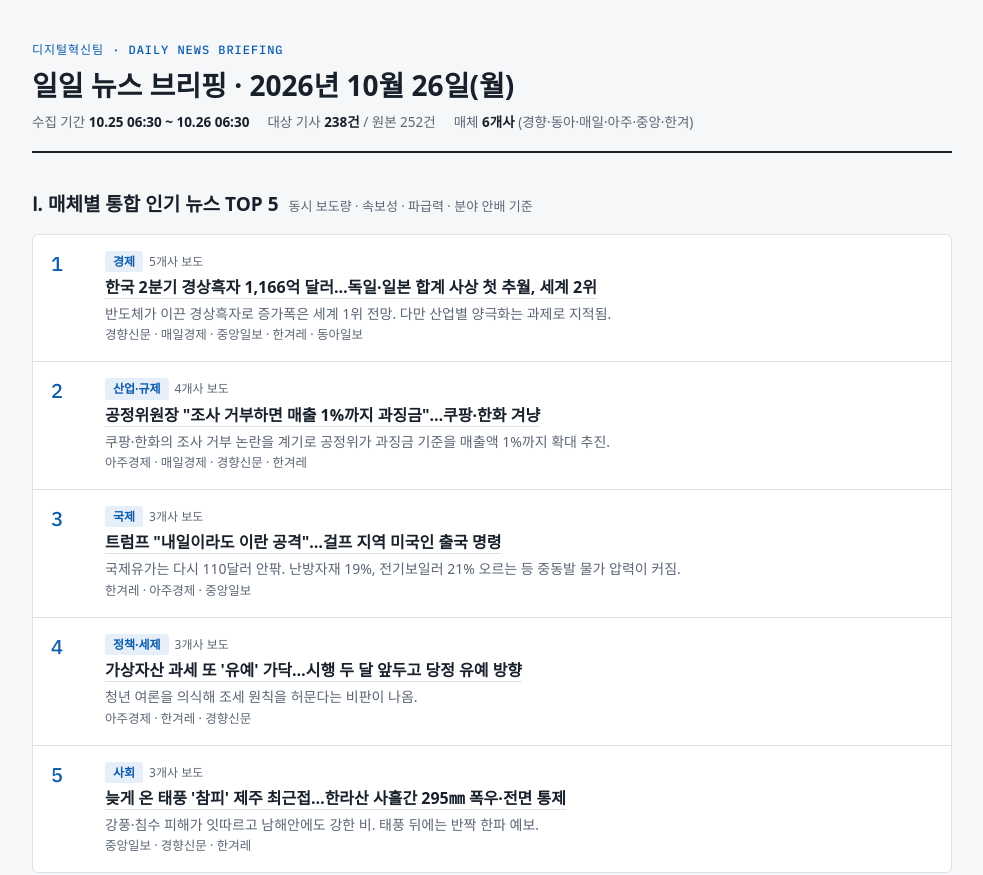
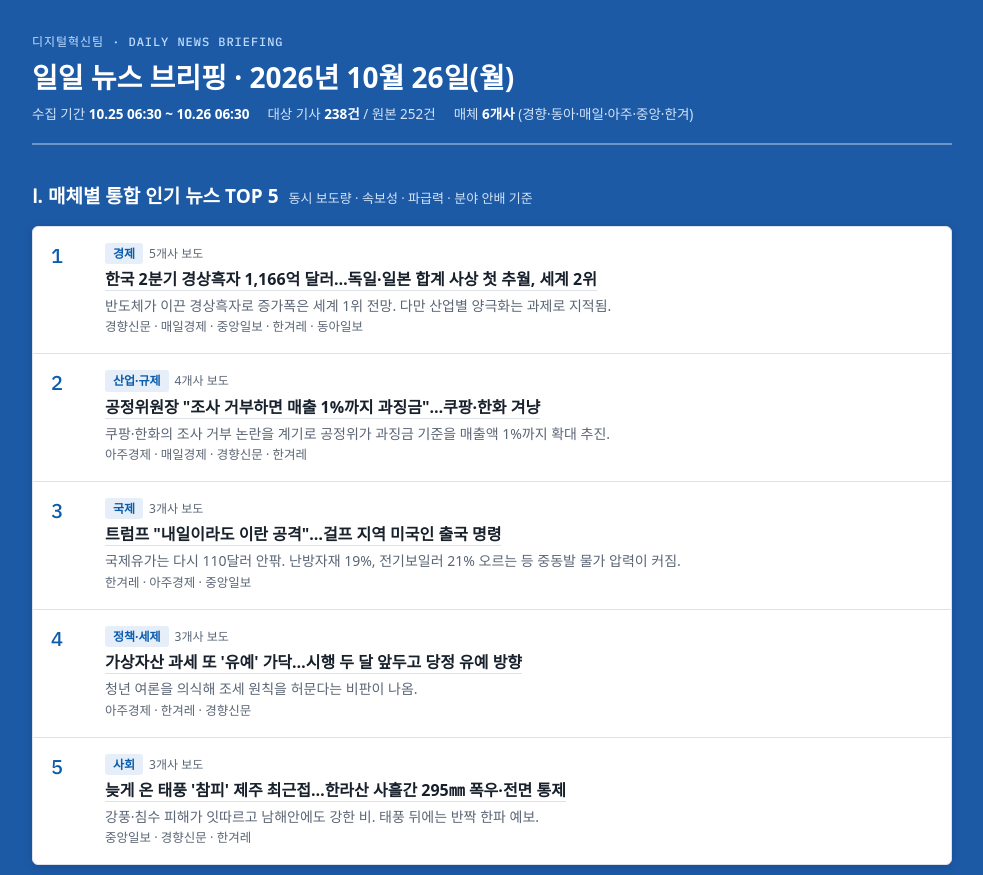
Before and after one commit to DY-SeolRoh/DI_Dashboard_test, a plain HTML site: page reports/2026-10-26/briefing.html in a window 1280 px wide. Shown: the top 875 px of the page, without its empty margins (148-1131 px from the left). Drawn offline with Linux system fonts and the light colour scheme; a web font is replaced by a local one.

Commit message:
브리핑 디자인: 전체 배경을 파란색으로 변경
Co-Authored-By: Claude Opus 5.5 <noreply@anthropic.com>
Claude-Session: https://claude.ai/code/session_01DQFX49o7hJKXrxMDPvE2z2

```diff
--- a/reports/2026-10-26/briefing.html
+++ b/reports/2026-10-26/briefing.html
@@ -5,30 +5,33 @@
 <style>
 /* Layout: single-column newsroom memo; ranked rows with source chips, two sections, notes at end */
 :root{
-  --bg:#f6f7f9; --surface:#ffffff; --fg:#17202b; --muted:#5b6675; --line:#dde2e8;
+  --bg:#1d5aa6; --on-bg:#ffffff; --on-bg-muted:#d3e3f7; --on-bg-line:rgba(255,255,255,.35); --on-bg-accent:#bfdcff;
+  --surface:#ffffff; --fg:#17202b; --muted:#5b6675; --line:#dde2e8;
   --accent:#0b5cad; --accent-soft:#e6eff9; --warn:#9a5b00; --warn-soft:#fdf3e2;
   --sans:"IBM Plex Sans KR","Apple SD Gothic Neo","Malgun Gothic",system-ui,sans-serif;
   --mono:"IBM Plex Mono",ui-monospace,Menlo,monospace;
 }
 @media (prefers-color-scheme: dark){:root:not([data-theme="light"]){
-  --bg:#0f141a; --surface:#171e27; --fg:#e6ebf1; --muted:#9aa6b4; --line:#2a3440;
-  --accent:#6aaef0; --accent-soft:#1a2b3f; --warn:#f0b257; --warn-soft:#33270f; color-scheme:dark}}
+  --bg:#0c2a52; --on-bg:#eef4fc; --on-bg-muted:#a9c2e2; --on-bg-line:rgba(190,215,250,.25); --on-bg-accent:#8cc0f5;
+  --surface:#14335c; --fg:#e6ebf1; --muted:#a3b3c7; --line:#27497a;
+  --accent:#7ab8f5; --accent-soft:#1c406f; --warn:#f0b257; --warn-soft:#33270f; color-scheme:dark}}
 :root[data-theme="dark"]{
-  --bg:#0f141a; --surface:#171e27; --fg:#e6ebf1; --muted:#9aa6b4; --line:#2a3440;
-  --accent:#6aaef0; --accent-soft:#1a2b3f; --warn:#f0b257; --warn-soft:#33270f; color-scheme:dark}
-body{background:var(--bg);color:var(--fg);font-family:var(--sans);font-size:15px;line-height:1.6}
+  --bg:#0c2a52; --on-bg:#eef4fc; --on-bg-muted:#a9c2e2; --on-bg-line:rgba(190,215,250,.25); --on-bg-accent:#8cc0f5;
+  --surface:#14335c; --fg:#e6ebf1; --muted:#a3b3c7; --line:#27497a;
+  --accent:#7ab8f5; --accent-soft:#1c406f; --warn:#f0b257; --warn-soft:#33270f; color-scheme:dark}
+body{background:var(--bg);color:var(--on-bg);margin:0;font-family:var(--sans);font-size:15px;line-height:1.6}
 .wrap{max-width:920px;margin:0 auto;padding-block:32px 56px;
   padding-left:max(16px,env(safe-area-inset-left,0px));padding-right:max(16px,env(safe-area-inset-right,0px));
   display:flex;flex-direction:column;gap:36px}
-header{display:flex;flex-direction:column;gap:8px;border-bottom:2px solid var(--fg);padding-bottom:18px}
-.eyebrow{font-family:var(--mono);font-size:12px;letter-spacing:.08em;text-transform:uppercase;color:var(--accent)}
+header{display:flex;flex-direction:column;gap:8px;border-bottom:2px solid var(--on-bg-line);padding-bottom:18px}
+.eyebrow{font-family:var(--mono);font-size:12px;letter-spacing:.08em;text-transform:uppercase;color:var(--on-bg-accent)}
 h1{font-size:28px;line-height:1.3;margin:0;text-wrap:balance;font-weight:700}
-.meta{display:flex;flex-wrap:wrap;gap:6px 18px;color:var(--muted);font-size:13.5px}
-.meta b{color:var(--fg);font-weight:600}
+.meta{display:flex;flex-wrap:wrap;gap:6px 18px;color:var(--on-bg-muted);font-size:13.5px}
+.meta b{color:var(--on-bg);font-weight:600}
 h2{font-size:19px;margin:0;display:flex;align-items:baseline;gap:10px;flex-wrap:wrap}
-h2 small{font-weight:400;color:var(--muted);font-size:13px}
+h2 small{font-weight:400;color:var(--on-bg-muted);font-size:13px}
 section{display:flex;flex-direction:column;gap:14px}
-ol.rank{list-style:none;margin:0;padding:0;background:var(--surface);border:1px solid var(--line);border-radius:6px}
+ol.rank{list-style:none;margin:0;padding:0;background:var(--surface);color:var(--fg);box-shadow:0 2px 10px rgba(0,20,60,.18);border:1px solid var(--line);border-radius:6px}
 ol.rank li{display:grid;grid-template-columns:40px 1fr;gap:4px 14px;padding:16px 18px;border-top:1px solid var(--line)}
 ol.rank li:first-child{border-top:0}
 .no{font-family:var(--mono);font-size:20px;color:var(--accent);line-height:1.3;grid-row:span 3}
@@ -44,14 +47,14 @@ ol.rank li:first-child{border-top:0}
 .src{font-size:12.5px;color:var(--muted)}
 .notice{background:var(--warn-soft);color:var(--fg);border-left:3px solid var(--warn);padding:10px 14px;font-size:14px;border-radius:0 4px 4px 0}
 .notice b{color:var(--warn)}
-.also{font-size:14px;color:var(--muted);padding:0 2px}
-.also b{color:var(--fg);font-weight:600}
-.also a{color:var(--accent)}
+.also{font-size:14px;color:var(--on-bg-muted);padding:0 2px}
+.also b{color:var(--on-bg);font-weight:600}
+.also a{color:var(--on-bg);text-decoration-color:var(--on-bg-line)}
 .kw{display:grid;grid-template-columns:repeat(auto-fit,minmax(200px,1fr));gap:8px;font-size:13px}
-.kw div{background:var(--surface);border:1px solid var(--line);border-radius:4px;padding:8px 10px;min-width:0}
+.kw div{background:var(--surface);color:var(--fg);border:1px solid var(--line);border-radius:4px;padding:8px 10px;min-width:0}
 .kw b{display:block;font-size:12px;color:var(--accent)}
 .kw span{color:var(--muted)}
-footer{border-top:1px solid var(--line);padding-top:16px;color:var(--muted);font-size:13px;display:flex;flex-direction:column;gap:6px}
+footer{border-top:1px solid var(--on-bg-line);padding-top:16px;color:var(--on-bg-muted);font-size:13px;display:flex;flex-direction:column;gap:6px}
 footer ul{margin:0;padding-left:18px}
 @media (max-width:520px){h1{font-size:23px}ol.rank li{grid-template-columns:30px 1fr;padding:14px}.no{font-size:17px}}
 </style>
```
Also changed, not shown: reports/index.html (+20 -17 lines), templates/briefing.html (+20 -17 lines).
